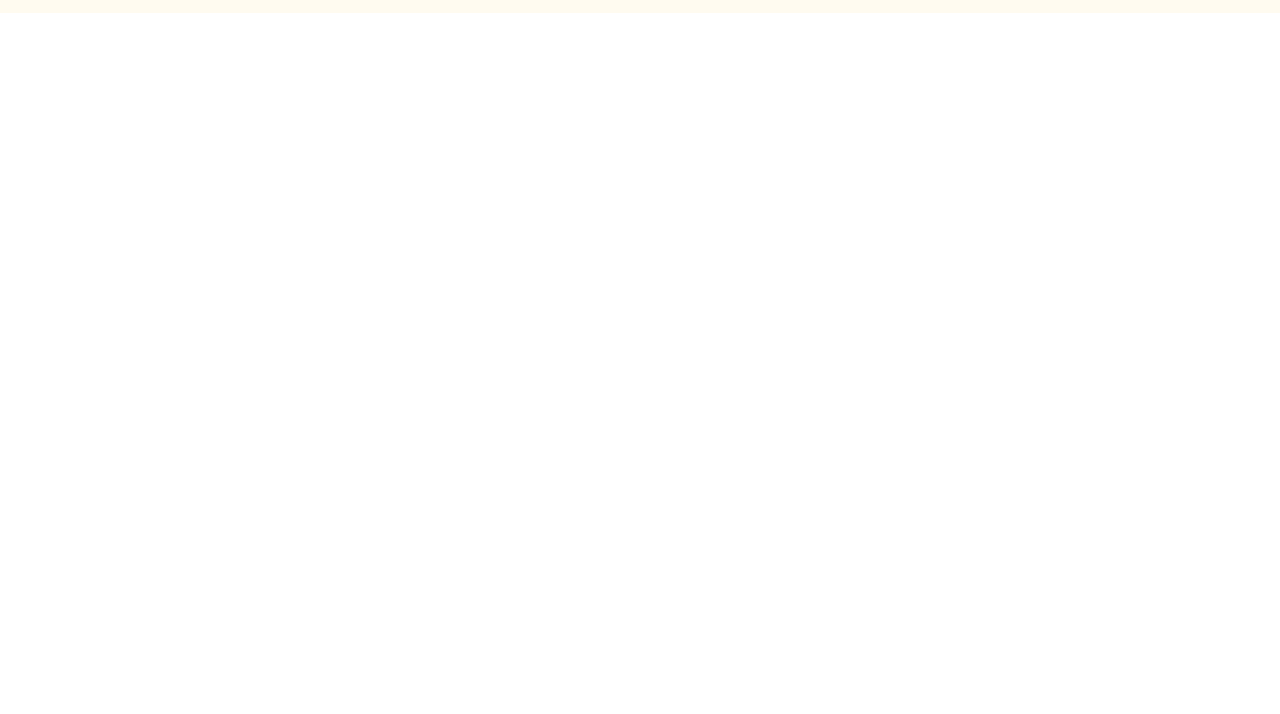
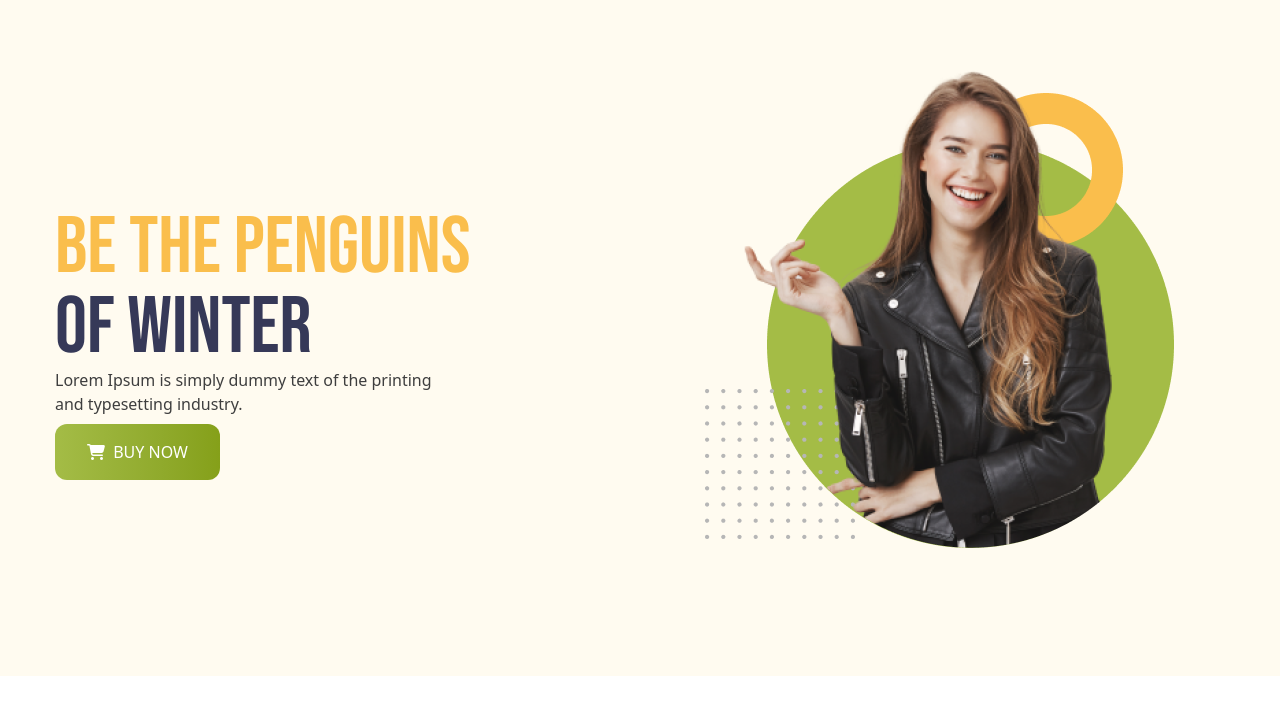
Before and after one commit to bdahsan1999wd/penguin-fashion, a website: page src/index.html in a window 1280 px wide. Shown: the part 60-774 px from the top of the page. Drawn offline with Linux system fonts and the light colour scheme.

Commit message:
banner section added

```diff
--- a/src/index.html
+++ b/src/index.html
@@ -26,7 +26,7 @@
         <nav class="max-w-[1170px] mx-auto flex justify-between items-center p-4 sm:p-0 sm:py-4">
 
             <!----- Logo ----->
-            <div class="max-w-[200px] sm:max-w-[250px] md:max-w-[300px]">
+            <div class="max-w-[200px] sm:max-w-[250px] md:max-w-[300px] cursor-pointer">
                 <img src="../assets/icons/logo.png" alt="logo" class="w-full h-auto">
             </div>
 
@@ -46,7 +46,27 @@
         </nav>
 
         <!---------- Banner Section Added ---------->
-        <div class="">
+        <div class="max-w-[1170px] mx-auto sm:flex sm:items-center sm:justify-between px-4 py-12 sm:px-0">
+
+            <!----- Banner Text Content Added ----->
+            <div class="mb-5 sm:mb-0">
+                <h1 class="sm:text-[80px] text-6xl font-secondary text-[#FABE4C]">Be the Penguins <br> <span
+                        class="text-[#363958]">of Winter</span></h1>
+
+                <p class="text-[#3E3E3E]">Lorem Ipsum is simply dummy text of the printing <br>and typesetting industry.
+                </p>
+
+                <!----- Button Added ----->
+                <button
+                    class="bg-gradient-to-r from-[#A4BC46] to-[#85A019] text-white py-4 px-8 font-medium rounded-xl mt-2 cursor-pointer"><i
+                        class="fa-solid fa-cart-shopping mr-1"></i>
+                    BUY NOW</button>
+            </div>
+
+            <!----- Banner Image Added ----->
+            <div class="sm:mr-12 mb-20">
+                <img class="w-full h-auto" src="../assets/images/model.png" alt="Banner image">
+            </div>
 
         </div>
 
```
Also changed, not shown: src/output.css.
